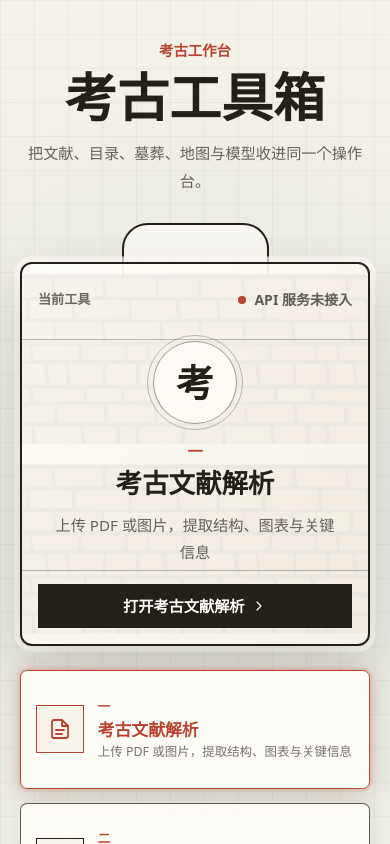
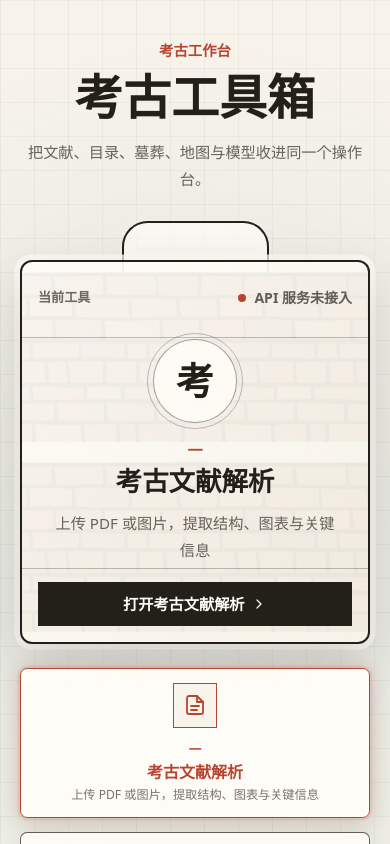
Before and after one commit to alexxhchen-nu/kaogu-tools, a Next.js app in the folder frontend/: page /page in a window 390 px wide. Shown: the top 844 px of the page. Built offline with nearby package versions, Linux system fonts and the light colour scheme; no server answers; a web font is replaced by a local one.

Commit message:
Refine toolbox layout spacing

```diff
--- a/frontend/src/pages/page.tsx
+++ b/frontend/src/pages/page.tsx
@@ -7,11 +7,11 @@ import { BackendStatus } from "@/components/backend-status";
 import { TOOLS } from "@/lib/tools";
 
 const nodePositions = [
-  { x: 50, y: 2 },
-  { x: 86, y: 27 },
-  { x: 73, y: 82 },
-  { x: 27, y: 82 },
-  { x: 14, y: 27 },
+  { x: 50, y: 12 },
+  { x: 86, y: 36 },
+  { x: 72, y: 86 },
+  { x: 28, y: 86 },
+  { x: 14, y: 36 },
 ];
 
 export default function LandingPage() {
--- a/frontend/src/styles/globals.css
+++ b/frontend/src/styles/globals.css
@@ -577,6 +577,7 @@
 
 .toolbox-stage {
   min-height: calc(100vh - 8rem);
+  overflow: hidden;
 }
 
 .toolbox-title p {
@@ -589,9 +590,9 @@
 .toolbox-title h1 {
   margin: 0;
   color: var(--ink);
-  font-size: clamp(3.25rem, 9vw, 7.5rem);
+  font-size: clamp(3rem, 8vw, 6.25rem);
   font-weight: 900;
-  line-height: 0.9;
+  line-height: 0.94;
   letter-spacing: 0;
 }
 
@@ -605,8 +606,8 @@
 
 .toolbox-map {
   position: relative;
-  min-height: 38rem;
-  margin-top: 2.5rem;
+  min-height: 44rem;
+  margin-top: 4rem;
 }
 
 .toolbox-orbit {
@@ -639,7 +640,7 @@
 .toolbox-core {
   position: absolute;
   z-index: 3;
-  top: 50%;
+  top: 58%;
   left: 50%;
   width: min(24rem, calc(100vw - 2.5rem));
   transform: translate(-50%, -50%);
@@ -768,14 +769,14 @@
   top: var(--node-y);
   left: var(--node-x);
   display: grid;
-  width: min(16rem, 22vw);
-  min-height: 7.4rem;
+  width: min(15.25rem, 21vw);
+  min-height: 6.8rem;
   grid-template-columns: auto minmax(0, 1fr);
   gap: 0.85rem;
   align-items: center;
   border: 1px solid rgba(35, 32, 26, 0.72);
   border-radius: 0.45rem;
-  padding: 0.95rem;
+  padding: 0.85rem;
   color: var(--ink);
   background: rgba(255, 253, 248, 0.88);
   box-shadow: 0 0.55rem 1.5rem rgba(54, 45, 31, 0.08);
@@ -808,8 +809,8 @@
 
 .toolbox-node-icon {
   display: grid;
-  width: 3rem;
-  height: 3rem;
+  width: 2.8rem;
+  height: 2.8rem;
   place-items: center;
   border: 1px solid currentColor;
   background: rgba(247, 243, 234, 0.78);
@@ -830,7 +831,7 @@
 .toolbox-node-copy strong {
   overflow-wrap: anywhere;
   color: currentColor;
-  font-size: 1.05rem;
+  font-size: 1rem;
   font-weight: 900;
   line-height: 1.2;
 }
@@ -839,7 +840,7 @@
   display: -webkit-box;
   overflow: hidden;
   color: rgba(35, 32, 26, 0.62);
-  font-size: 0.78rem;
+  font-size: 0.76rem;
   font-style: normal;
   line-height: 1.45;
   -webkit-box-orient: vertical;
@@ -867,6 +868,30 @@
 
 .toolbox-strip span:last-child {
   border-right: 0;
+}
+
+@media (max-width: 1180px) {
+  .toolbox-title h1 {
+    font-size: clamp(3rem, 7.2vw, 5.3rem);
+  }
+
+  .toolbox-map {
+    min-height: 42rem;
+  }
+
+  .toolbox-core {
+    width: min(22rem, calc(100vw - 2.5rem));
+  }
+
+  .toolbox-node {
+    width: min(14rem, 23vw);
+    grid-template-columns: 1fr;
+    text-align: center;
+  }
+
+  .toolbox-node-icon {
+    margin: 0 auto;
+  }
 }
 
 @media (max-width: 1020px) {
```
